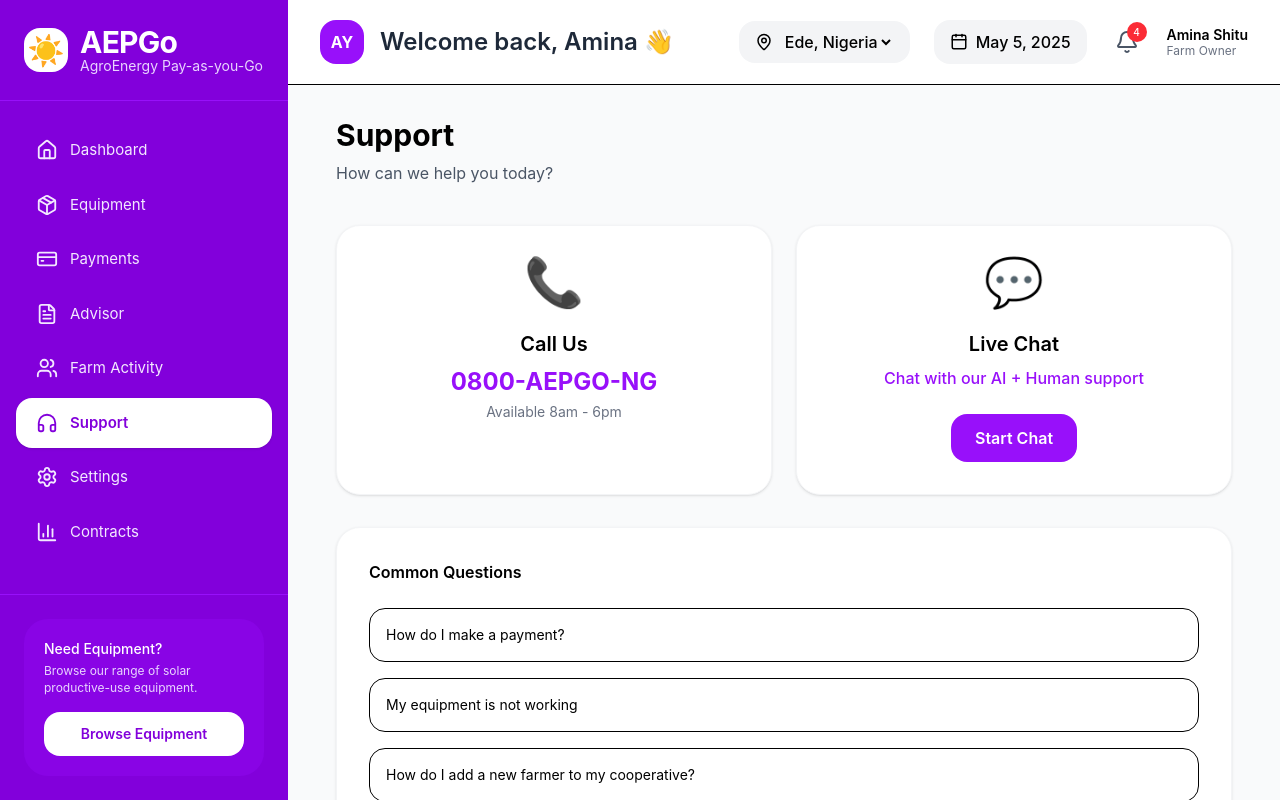
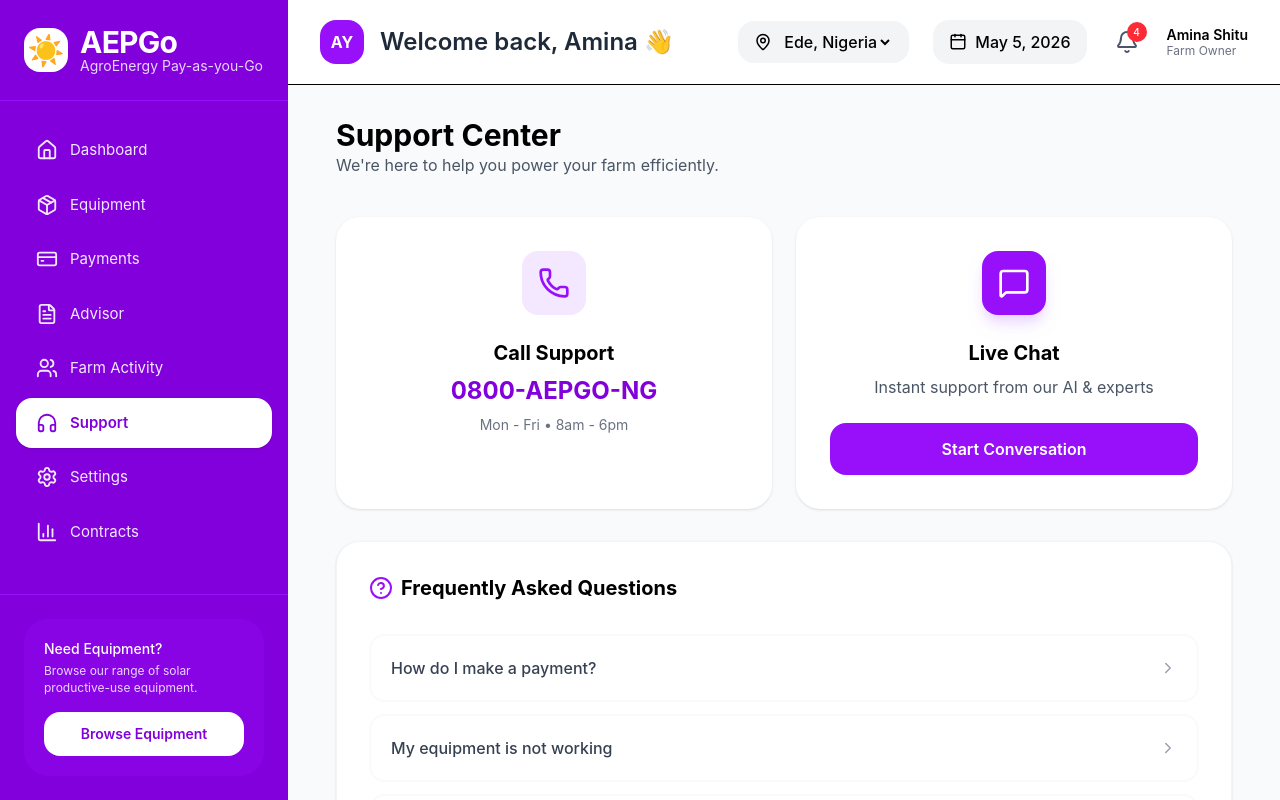
Before and after one commit to jettybay/aepgo-web, a Next.js app: page /dashboard/support in a window 1280 px wide. Built offline with nearby package versions, Linux system fonts and the light colour scheme.

Commit message:
contracts pages fixed mobile

```diff
--- a/app/dashboard/page.tsx
+++ b/app/dashboard/page.tsx
@@ -26,8 +26,8 @@ const Dashboard = () => {
             <div className="grid grid-cols-1 sm:grid-cols-2 lg:grid-cols-2 xl:grid-cols-4 gap-6 mb-8">
               <MetricCard
                 title="Total Outstanding"
-                value="₦1,280,000.50"
-                subtitle="Next due 15 May 2025"
+                value="₦2,560,700.00"
+                subtitle="Next due 15 May 2026"
                 color="purple"
                 action="Make Payment"
               />
@@ -39,7 +39,7 @@ const Dashboard = () => {
               />
               <MetricCard
                 title="Total Paid"
-                value="₦200,001.50"
+                value="₦890,200.00"
                 subtitle="+18.5% vs last year"
                 trend="+18.5"
               />
--- a/app/equipment/page.tsx
+++ b/app/equipment/page.tsx
@@ -14,7 +14,7 @@ const equipmentList = [
     dailyUsage: "5.6 kWh",
     status: 87,
     location: "Ede, Nigeria",
-    lastMaintenance: "12 Apr 2025",
+    lastMaintenance: "12 Apr 2026",
     health: "Excellent"
   },
   {
@@ -25,7 +25,7 @@ const equipmentList = [
     dailyUsage: "3.2 kWh",
     status: 74,
     location: "Ede, Nigeria",
-    lastMaintenance: "28 Apr 2025",
+    lastMaintenance: "28 Apr 2026",
     health: "Good"
   },
   {
@@ -36,7 +36,7 @@ const equipmentList = [
     dailyUsage: "2.1 kWh",
     status: 68,
     location: "Ede, Nigeria",
-    lastMaintenance: "05 May 2025",
+    lastMaintenance: "05 May 2026",
     health: "Fair"
   },
 ];
--- a/app/payment/page.tsx
+++ b/app/payment/page.tsx
@@ -5,9 +5,9 @@ import Sidebar from '@/components/layout/Sidebar';
 import Header from '@/components/layout/Header';
 
 const recentPayments = [
-  { date: "15 Apr 2025", amount: "₦45,000.00", status: "Success", method: "Paystack" },
-  { date: "15 Mar 2025", amount: "₦45,000.00", status: "Success", method: "Bank Transfer" },
-  { date: "15 Feb 2025", amount: "₦45,000.00", status: "Success", method: "USSD" },
+  { date: "15 Apr 2026", amount: "₦128,450.00", status: "Success", method: "Paystack" },
+  { date: "15 Mar 2026", amount: "₦345,000.00", status: "Success", method: "Bank Transfer" },
+  { date: "15 Feb 2026", amount: "₦210,700.00", status: "Success", method: "USSD" },
 ];
 
 export default function PaymentsPage() {
@@ -30,8 +30,8 @@ export default function PaymentsPage() {
               <div className="flex flex-col md:flex-row justify-between items-start md:items-center gap-6">
                 <div>
                   <p className="text-purple-100 font-medium">Total Outstanding Balance</p>
-                  <p className="text-4xl md:text-5xl font-bold mt-2">₦1,280,000.50</p>
-                  <p className="mt-2">Next payment due: <span className="font-medium">15 May 2025</span></p>
+                  <p className="text-4xl md:text-5xl font-bold mt-2">₦3,745,200.50</p>
+                  <p className="mt-2">Next payment due: <span className="font-medium">15 May 2026</span></p>
                 </div>
                 <button className="bg-white text-purple-700 px-10 py-4 rounded-2xl font-semibold hover:bg-purple-50 transition">
                   Make Payment
@@ -60,7 +60,7 @@ export default function PaymentsPage() {
                   <label className="block text-sm font-medium text-gray-600 mb-2">Amount to Pay (₦)</label>
                   <input
                     type="number"
-                    defaultValue="45000"
+                    defaultValue="150000"
                     className="w-full px-5 py-4 text-2xl font-bold border-2 border-gray-100 rounded-2xl focus:outline-none focus:border-purple-500 focus:ring-4 focus:ring-purple-500/10 transition-all"
                   />
                   <button className="w-full mt-6 purple-btn text-lg py-4">
--- a/app/support/page.tsx
+++ b/app/support/page.tsx
@@ -3,6 +3,7 @@
 import React from 'react';
 import Sidebar from '@/components/layout/Sidebar';
 import Header from '@/components/layout/Header';
+import { Phone, MessageSquare, ChevronRight, HelpCircle } from 'lucide-react';
 
 export default function SupportPage() {
   return (
@@ -11,33 +12,45 @@ export default function SupportPage() {
       <div className="flex-1 flex flex-col overflow-hidden">
         <Header />
 
-        <main className="flex-1 overflow-auto p-6 lg:p-8">
+        <main className="flex-1 overflow-auto p-6 lg:p-8 pb-32">
           <div className="max-w-4xl mx-auto">
-            <h1 className="text-3xl font-bold mb-2">Support</h1>
-            <p className="text-gray-600 mb-10">How can we help you today?</p>
+            <div className="mb-10">
+              <h1 className="text-3xl font-bold">Support Center</h1>
+              <p className="text-gray-600">We're here to help you power your farm efficiently.</p>
+            </div>
 
             <div className="grid grid-cols-1 md:grid-cols-2 gap-6">
-              <div className="card p-8 text-center hover:shadow-md transition">
-                <div className="text-5xl mb-6">📞</div>
-                <h3 className="text-xl font-semibold mb-2">Call Us</h3>
-                <p className="text-2xl font-bold text-purple-600">0800-AEPGO-NG</p>
-                <p className="text-sm text-gray-500 mt-1">Available 8am - 6pm</p>
+              <div className="card p-8 text-center hover:shadow-xl hover:shadow-purple-100 transition-all border-2 border-transparent hover:border-purple-100 group">
+                <div className="w-16 h-16 bg-purple-100 rounded-2xl flex items-center justify-center text-purple-600 mx-auto mb-6 group-hover:scale-110 transition-transform">
+                  <Phone size={32} />
+                </div>
+                <h3 className="text-xl font-bold mb-2">Call Support</h3>
+                <p className="text-2xl font-bold text-purple-700 mb-2">0800-AEPGO-NG</p>
+                <p className="text-sm text-gray-500">Mon - Fri • 8am - 6pm</p>
               </div>
 
-              <div className="card p-8 text-center hover:shadow-md transition">
-                <div className="text-5xl mb-6">💬</div>
-                <h3 className="text-xl font-semibold mb-2">Live Chat</h3>
-                <p className="text-purple-600 font-medium">Chat with our AI + Human support</p>
-                <button className="mt-6 purple-btn">Start Chat</button>
+              <div className="card p-8 text-center hover:shadow-xl hover:shadow-purple-100 transition-all border-2 border-transparent hover:border-purple-100 group">
+                <div className="w-16 h-16 bg-purple-600 rounded-2xl flex items-center justify-center text-white mx-auto mb-6 group-hover:scale-110 transition-transform shadow-lg shadow-purple-200">
+                  <MessageSquare size={32} />
+                </div>
+                <h3 className="text-xl font-bold mb-2">Live Chat</h3>
+                <p className="text-gray-600 mb-6">Instant support from our AI & experts</p>
+                <button className="purple-btn w-full py-3.5">Start Conversation</button>
               </div>
             </div>
 
             <div className="card p-8 mt-8">
-              <h3 className="font-semibold mb-6">Common Questions</h3>
-              <div className="space-y-4 text-sm">
-                <div className="p-4 border rounded-2xl">How do I make a payment?</div>
-                <div className="p-4 border rounded-2xl">My equipment is not working</div>
-                <div className="p-4 border rounded-2xl">How do I add a new farmer to my cooperative?</div>
+              <div className="flex items-center gap-2 mb-8">
+                <HelpCircle className="text-purple-600" size={24} />
+                <h3 className="text-xl font-bold">Frequently Asked Questions</h3>
+              </div>
+              <div className="space-y-3">
+                {['How do I make a payment?', 'My equipment is not working', 'How do I add a new farmer to my cooperative?'].map((q, i) => (
+                  <div key={i} className="flex items-center justify-between p-5 border-2 border-gray-50 rounded-2xl hover:bg-gray-50 cursor-pointer transition-colors group">
+                    <span className="font-medium text-gray-700">{q}</span>
+                    <ChevronRight size={18} className="text-gray-400 group-hover:text-purple-600 transition-colors" />
+                  </div>
+                ))}
               </div>
             </div>
           </div>
--- a/components/layout/Header.tsx
+++ b/components/layout/Header.tsx
@@ -31,7 +31,7 @@ export default function Header() {
         {/* Date */}
         <div className="hidden lg:flex items-center gap-2 bg-gray-100 px-4 py-2.5 rounded-2xl">
           <Calendar size={18} />
-          <span className="font-medium">May 5, 2025</span>
+          <span className="font-medium">May 5, 2026</span>
         </div>
 
         {/* Notifications */}
```
Also changed, not shown: app/contracts/page.tsx (+42 -7 lines), public/images/aepgo-logo-horizontal.png (added), public/images/aepgo-logo.png (added).
